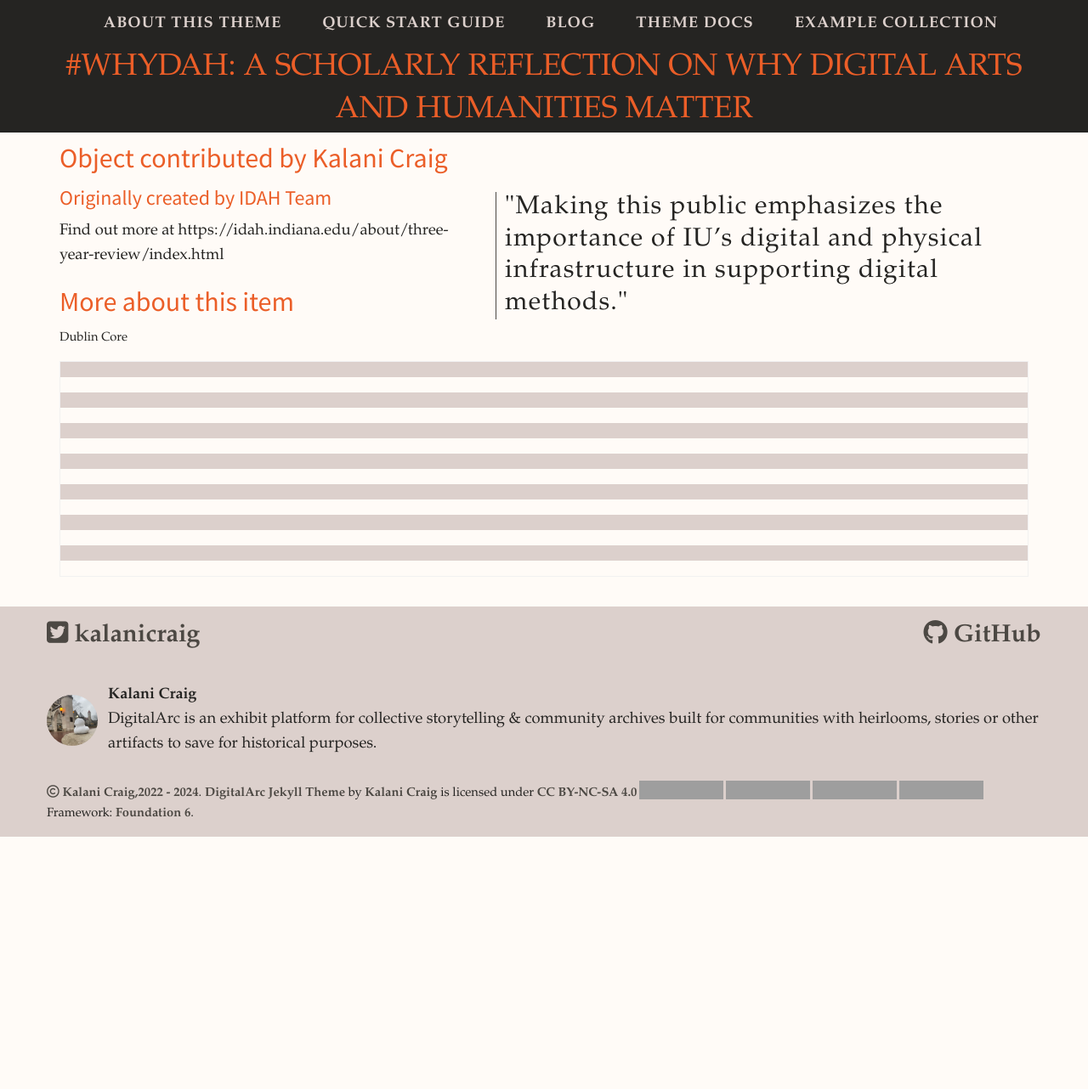
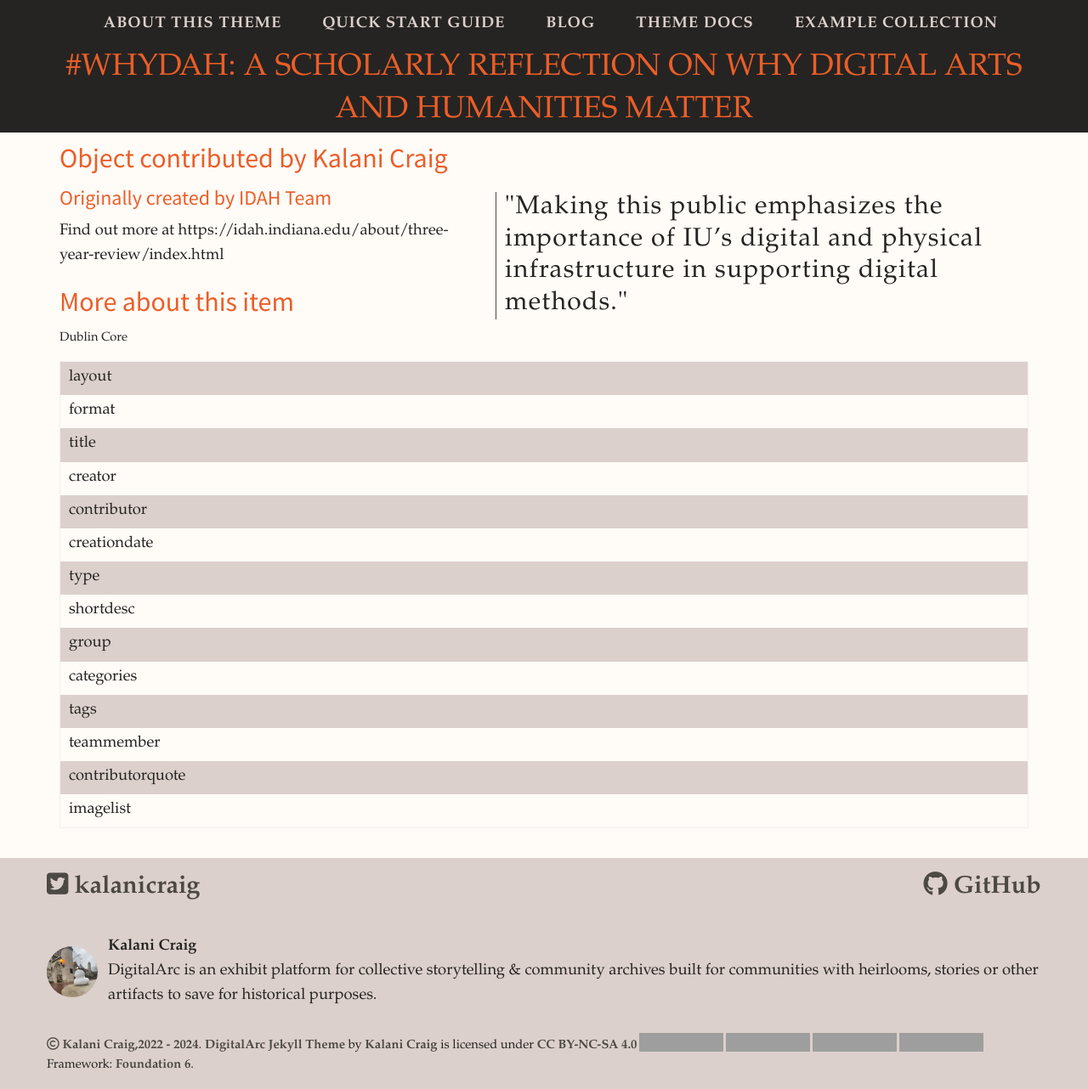
Before and after one commit to kalanicraig/digitalarcplatform, a Jekyll site: the page built from _items/2019-10-01-0015.md, in a window 1280 px wide and 1282 px high. Shown: the whole window at 85% size. Built offline with Jekyll 4.4.1, drawn with Linux system fonts in a browser that asks for light colours; nearby versions of some CDN libraries; some web fonts are replaced; grey boxes are pictures that could not be loaded.

Commit message:
Adjusted variable call to match for loop

```diff
--- a/_layouts/item.html
+++ b/_layouts/item.html
@@ -62,9 +62,9 @@
 <table class="stack">
 	{% for field in site.data.metadata.fields %}
     	{% assign dc-base = "dublin-core-" %}
-    	{% capture dc-type %}{{ dc-base }}{{ var[0] }}{% endcapture %}
+    	{% capture dc-type %}{{ dc-base }}{{ field[0] }}{% endcapture %}
     	<tr>
-        	<td><div id="{{ dc-type }}" class="element">{% if site.data.metadata.displayvalues.field %} {{ site.data.metadata.displayvalues.title }} {% else %} {{ site.data.metadata.fields.field }} {% endif %}</div></td>
+        	<td><div id="{{ dc-type }}" class="element">{% if site.data.metadata.displayvalues.field %} {{ site.data.metadata.displayvalues.title }} {% else %} {{ field[0] }} {% endif %}</div></td>
         	<td><div class="element-text">{{ page.field }}</div></td>
     	</tr>
 	{% endfor %}
```
